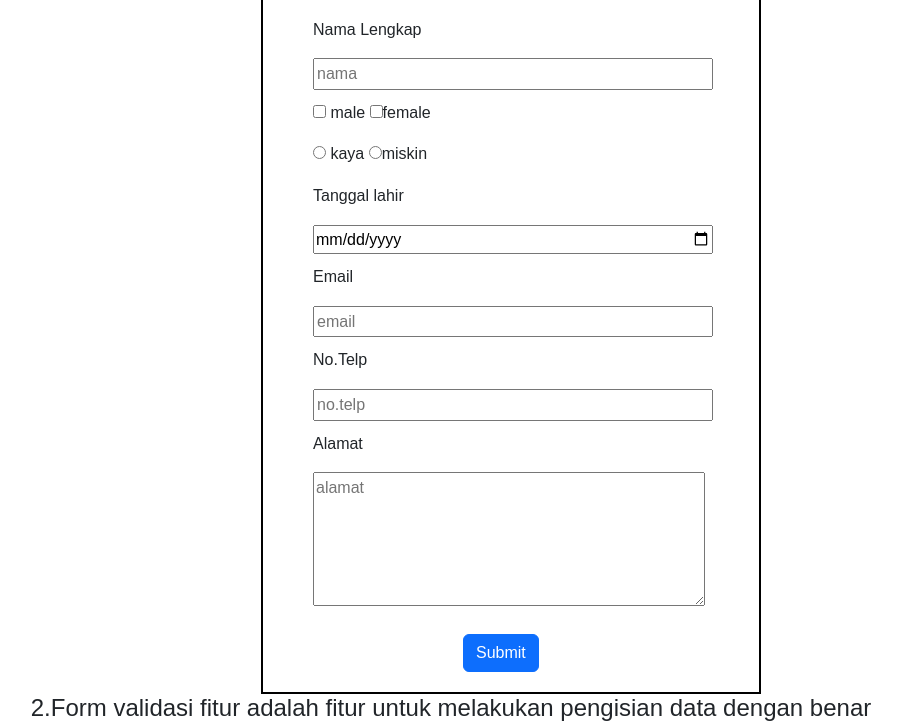
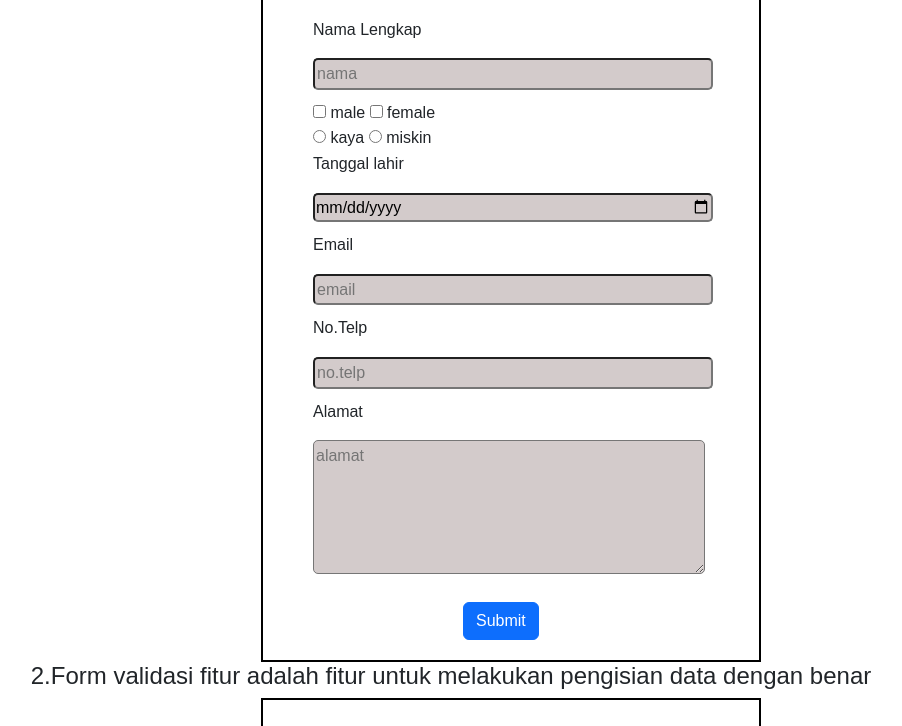
Before and after one commit to gilangwokeh/plugin-jquery, a website: page index.html in a window 1280 px wide. Shown: the part 694-1420 px from the top of the page, without its empty margins (189-1091 px from the left). Drawn offline with nearby package versions, Linux system fonts and the light colour scheme.

Commit message:
penambahan kode

```diff
--- a/index.html
+++ b/index.html
@@ -58,16 +58,12 @@
         <p class="input-name">Nama Lengkap</p>
         <input name="nama" id="name" type="text" placeholder="nama" required minlength="2">
         <div class="gender">
-          <p>
-            <input name="checkbox" type="checkbox" required> male
-            <input name="checkbox" type="checkbox" required>female
-          </p>
+            <input name="checkbox" type="checkbox" required>  male
+            <input name="checkbox" type="checkbox" required> female
         </div>
         <div class="life">
-          <p>
-            <input name="radio" type="radio" required> kaya
-            <input name="radio" type="radio" required>miskin
-          </p>
+            <input id="radio" name="radio" type="radio" required>  kaya
+            <input id="radio" name="radio" type="radio" required> miskin
         </div>
         <p class="input-lahir">Tanggal lahir</p>
         <input id="date" name="date" type="date">
--- a/style/style.scss
+++ b/style/style.scss
@@ -124,22 +124,32 @@ body {
     #name {
       width: 400px;
       margin-left: 50px;
+      border-radius: 5px;
+      background-color: rgb(211, 203, 203);
     }
     #date {
       width: 400px;
       margin-left: 50px;
+      border-radius: 5px;
+      background-color: rgb(211, 203, 203);
     }
     #email {
       width: 400px;
       margin-left: 50px;
+      border-radius: 5px;
+      background-color: rgb(211, 203, 203);
     }
     #telp {
       width: 400px;
       margin-left: 50px;
+      border-radius: 5px;
+      background-color: rgb(211, 203, 203);
+
     }
     .gender {
       margin-top: 10px;
       margin-left: 50px;
+
     }
     .life {
       margin-left: 50px;
@@ -147,6 +157,8 @@ body {
     .input-length{
       margin-top: 10px;
       margin-left: 50px;
+      border-radius: 5px;
+
     }
     #submit {
       position: relative;
@@ -157,6 +169,8 @@ body {
     .input-email {
       margin-left: 50px;
       margin-top: 10px;
+      border-radius: 5px;
+
     }
     .input-name{
         margin-left: 50px;
@@ -166,6 +180,7 @@ body {
     }
     #photo {
       margin-left: 100px;
+      background-color: rgb(211, 203, 203);
     }
     #show {
       margin-left: 100px;
@@ -178,6 +193,8 @@ body {
     }
     #address {
       margin-left: 50px;
+      background-color: rgb(211, 203, 203);
+      border-radius: 5px;
 
     }
   }
```
Also changed, not shown: style/style.css, 1 other file.
